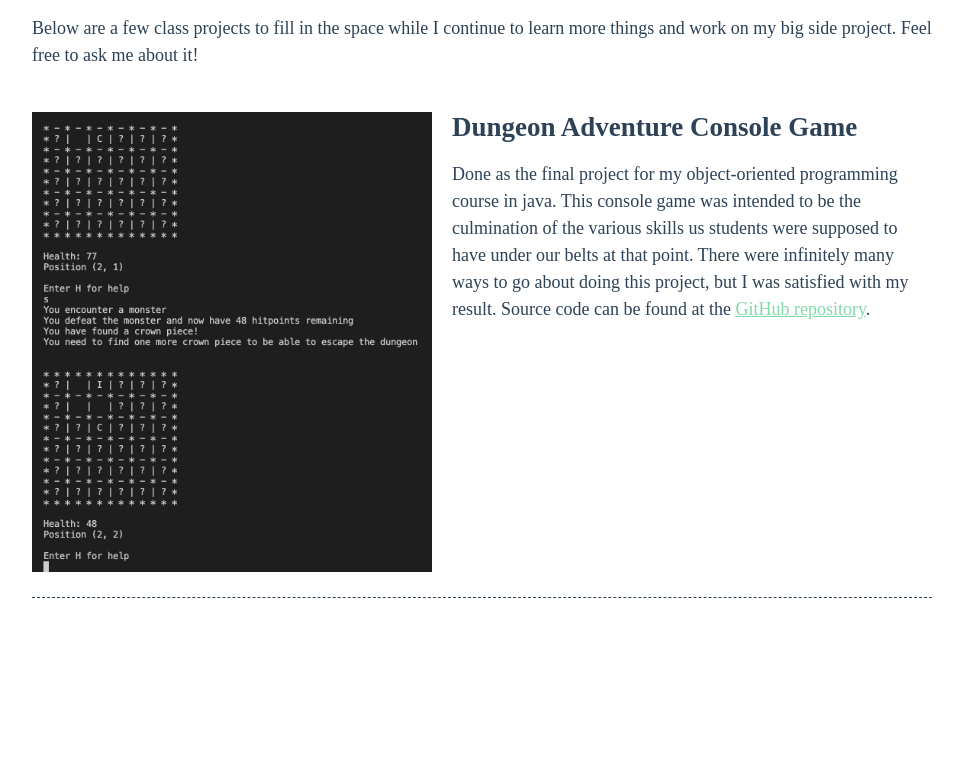
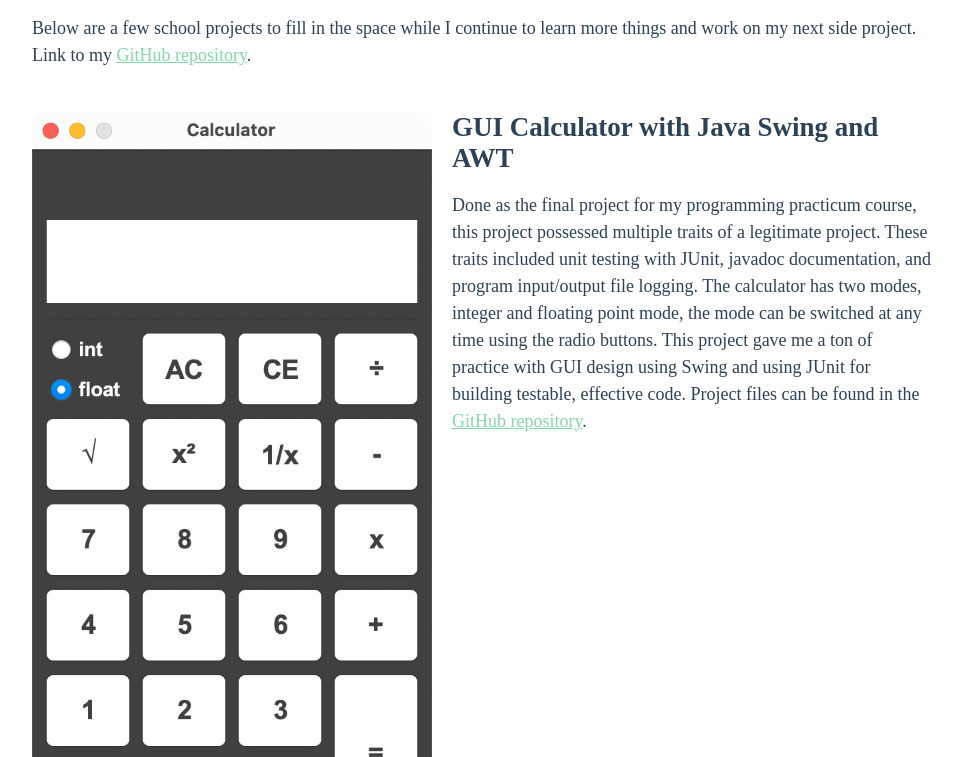
Before and after one commit to krobison10/krobison10.github.io, a plain HTML site: page index.html in a window 1280 px wide. Shown: the part 663-1420 px from the top of the page, without its empty margins (158-1119 px from the left). Drawn offline with Linux system fonts and the light colour scheme; a web font is replaced by a local one.

Commit message:
Adjusted Projects Section

```diff
--- a/css/styles.css
+++ b/css/styles.css
@@ -103,6 +103,9 @@ header {
 
     background-color: var(--pale-yellow);
 }
+.section-work-experience li {
+    list-style-type: circle;
+}
 /* Education ~~~~~~~~~~~~~~~~~~~~~~~~~~~~~~~~~~~~~~~~~~~~~~~~~~~~~~~~~~~~~~~~~~~~~~~~~~~~~~*/
 .section-education {
 
--- a/index.html
+++ b/index.html
@@ -23,7 +23,7 @@
                     </p>
                     <p>
                         I'm a Junior at the University of Washington and recently I've
-                        been very enthusiastic about learning web development, which is
+                        been enthusiastic about learning web development, which is
                         why I decided to create this website. Below you will find all
                         of the information that you would find in a regular resume, with
                         a little added spice. Enjoy!
@@ -35,11 +35,28 @@
             <section class="section-projects">
                 <div class="content-wrap divider">
                     <h2>Featured Projects</h2>
-                    <p>Below are a few class projects to fill in the space while I continue to
-                        learn more things and work on my big side project. Feel free to ask me
-                        about it!
+                    <p>Below are a few school projects to fill in the space while I continue to
+                        learn more things and work on my next side project. Link to my
+                        <a href="https://github.com/krobison10/GUICalculator">GitHub repository</a>.
                     </p>
 
+                    <section class="project-item">
+                        <img
+                        srcset="images/project_GC_600x1100.jpg 600w,
+                                images/project_GC_300x550.jpg 300w"
+                        alt="photo of the calculator G U I">
+                        <h3>GUI Calculator with Java Swing and AWT</h3>
+                        <p>Done as the final project for my programming practicum course, this project
+                            possessed multiple traits of a legitimate project. These traits included unit
+                            testing with JUnit, javadoc documentation, and program input/output file logging.
+                            The calculator has two modes, integer and floating point mode, the mode can
+                            be switched at any time using the radio buttons. This project gave me a ton of
+                            practice with GUI design using Swing and using JUnit for building testable,
+                            effective code. Project files can be found in the
+                        <a href="https://github.com/krobison10/TCSS143_DungeonGame">GitHub repository</a>.
+                        </p>
+
+                    </section>
                     <section class="project-item">
                         <img
                         srcset="images/project_DA_1048x1204.png 1204w,
@@ -52,19 +69,6 @@
                             go about doing this project, but I was satisfied with my result. Source code
                             can be found at the
                         <a href="https://github.com/krobison10/TCSS143_DungeonGame">GitHub repository</a>.
-                        </p>
-
-                    </section>
-                    <section class="project-item">
-                        <img
-                        srcset="images/project_cc_nat.png,
-                                images/project_cc_480x690.jpg 480w"
-                        alt="photo of console output for the Calculator">
-                        <h3>Simple Console Calculator</h3>
-                        <p>Not a very impressive project on paper, but it is very impressive
-                            as a placeholder while I continue working on a side project that
-                            will blow all of these out of the water.
-                            <a href="https://github.com/krobison10/ConsoleCalculator/tree/master/src/com/calculator">GitHub repository</a>
                         </p>
 
                     </section>
@@ -122,12 +126,12 @@
                     <h2>Education</h2>
                     <section>
                         <h3>University of Washington Tacoma</h3>
-                        <p>Bachelor of Science: Computer Science and Systems</p>
+                        <p>Bachelor of Science: Computer Science and Systems, Major GPA: 3.7, Cum GPA: 3.5</p>
                         <p>September 2020 - December 2023 (Expected)</p>
                     </section>
                     <section>
                         <h3>South Puget Sound Community College</h3>
-                        <p>Associate in Arts</p>
+                        <p>Associate in Arts, GPA: 3.2</p>
                         <p>September 2018 - June 2020</p>
                     </section>
                 </div>
```
Also changed, not shown: images/GUI.png (added), images/project_GC_300x550.jpg (added), images/project_GC_600x1100.jpg (added), images/project_cc_480x692.jpg (deleted), images/project_cc_nat.png (deleted).
